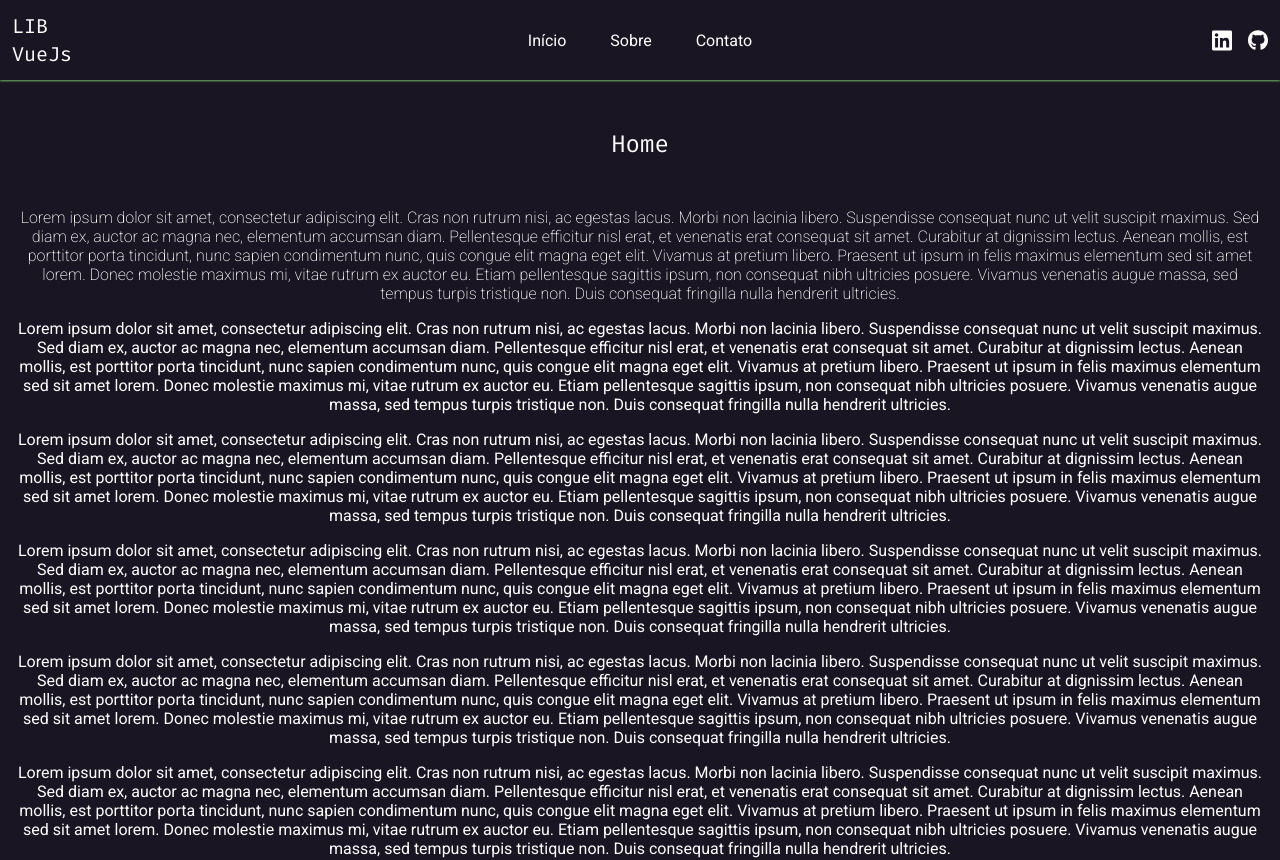
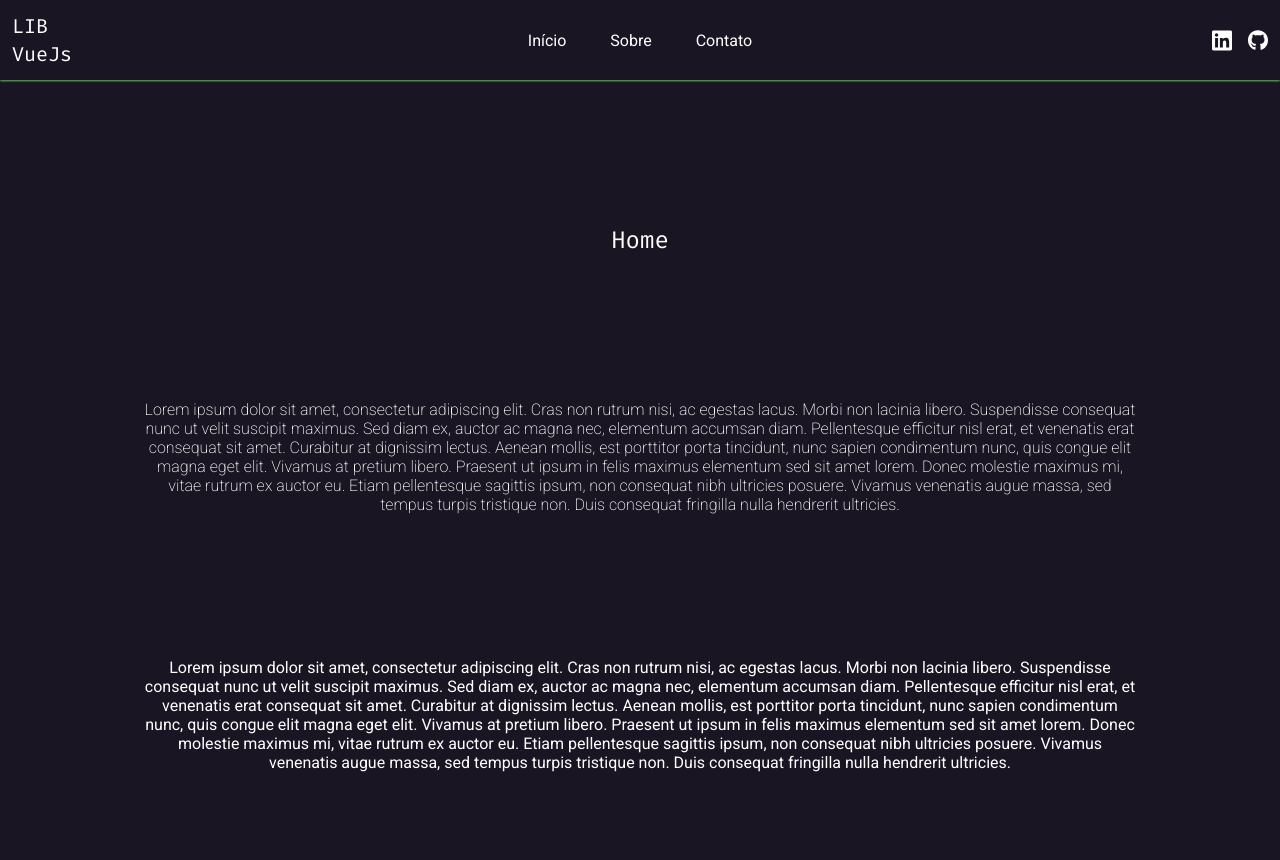
Before and after one commit to alexandre-fb/lib-vuejs, a Nuxt app: page / in a window 1280 px wide. Shown: the top 860 px of the page. Built offline with nearby package versions, Linux system fonts and the light colour scheme.

Commit message:
Initial commit

```diff
--- a/pages/index.vue
+++ b/pages/index.vue
@@ -1,47 +1,77 @@
 <template>
   <div class="w-full max-w-7xl mx-auto">
-    <h1 class="text-center m-12 text-2xl font-firaCode">Home</h1>
-    <p class="m-4 text-center font-extralight">
-      Lorem ipsum dolor sit amet, consectetur adipiscing elit. Cras non rutrum nisi, ac egestas lacus. Morbi non lacinia libero. Suspendisse consequat nunc ut velit suscipit maximus. Sed diam ex, auctor ac magna nec, elementum accumsan diam. Pellentesque efficitur nisl erat, et venenatis erat consequat sit amet. Curabitur at dignissim lectus. Aenean mollis, est porttitor porta tincidunt, nunc sapien condimentum nunc, quis congue elit magna eget elit. Vivamus at pretium libero. Praesent ut ipsum in felis maximus elementum sed sit amet lorem. Donec molestie maximus mi, vitae rutrum ex auctor eu. Etiam pellentesque sagittis ipsum, non consequat nibh ultricies posuere. Vivamus venenatis augue massa, sed tempus turpis tristique non. Duis consequat fringilla nulla hendrerit ultricies.
+    <h1 class="text-center m-36 text-2xl font-firaCode">Home</h1>
+    <p class="m-36 text-center font-extralight">
+      Lorem ipsum dolor sit amet, consectetur adipiscing elit. Cras non rutrum
+      nisi, ac egestas lacus. Morbi non lacinia libero. Suspendisse consequat
+      nunc ut velit suscipit maximus. Sed diam ex, auctor ac magna nec,
+      elementum accumsan diam. Pellentesque efficitur nisl erat, et venenatis
+      erat consequat sit amet. Curabitur at dignissim lectus. Aenean mollis, est
+      porttitor porta tincidunt, nunc sapien condimentum nunc, quis congue elit
+      magna eget elit. Vivamus at pretium libero. Praesent ut ipsum in felis
+      maximus elementum sed sit amet lorem. Donec molestie maximus mi, vitae
+      rutrum ex auctor eu. Etiam pellentesque sagittis ipsum, non consequat nibh
+      ultricies posuere. Vivamus venenatis augue massa, sed tempus turpis
+      tristique non. Duis consequat fringilla nulla hendrerit ultricies.
     </p>
-    <p class="m-4 text-center">
-      Lorem ipsum dolor sit amet, consectetur adipiscing elit. Cras non rutrum nisi, ac egestas lacus. Morbi non lacinia libero. Suspendisse consequat nunc ut velit suscipit maximus. Sed diam ex, auctor ac magna nec, elementum accumsan diam. Pellentesque efficitur nisl erat, et venenatis erat consequat sit amet. Curabitur at dignissim lectus. Aenean mollis, est porttitor porta tincidunt, nunc sapien condimentum nunc, quis congue elit magna eget elit. Vivamus at pretium libero. Praesent ut ipsum in felis maximus elementum sed sit amet lorem. Donec molestie maximus mi, vitae rutrum ex auctor eu. Etiam pellentesque sagittis ipsum, non consequat nibh ultricies posuere. Vivamus venenatis augue massa, sed tempus turpis tristique non. Duis consequat fringilla nulla hendrerit ultricies.
+    <p class="m-36 text-center">
+      Lorem ipsum dolor sit amet, consectetur adipiscing elit. Cras non rutrum
+      nisi, ac egestas lacus. Morbi non lacinia libero. Suspendisse consequat
+      nunc ut velit suscipit maximus. Sed diam ex, auctor ac magna nec,
+      elementum accumsan diam. Pellentesque efficitur nisl erat, et venenatis
+      erat consequat sit amet. Curabitur at dignissim lectus. Aenean mollis, est
+      porttitor porta tincidunt, nunc sapien condimentum nunc, quis congue elit
+      magna eget elit. Vivamus at pretium libero. Praesent ut ipsum in felis
+      maximus elementum sed sit amet lorem. Donec molestie maximus mi, vitae
+      rutrum ex auctor eu. Etiam pellentesque sagittis ipsum, non consequat nibh
+      ultricies posuere. Vivamus venenatis augue massa, sed tempus turpis
+      tristique non. Duis consequat fringilla nulla hendrerit ultricies.
     </p>
-    <p class="m-4 text-center">
-      Lorem ipsum dolor sit amet, consectetur adipiscing elit. Cras non rutrum nisi, ac egestas lacus. Morbi non lacinia libero. Suspendisse consequat nunc ut velit suscipit maximus. Sed diam ex, auctor ac magna nec, elementum accumsan diam. Pellentesque efficitur nisl erat, et venenatis erat consequat sit amet. Curabitur at dignissim lectus. Aenean mollis, est porttitor porta tincidunt, nunc sapien condimentum nunc, quis congue elit magna eget elit. Vivamus at pretium libero. Praesent ut ipsum in felis maximus elementum sed sit amet lorem. Donec molestie maximus mi, vitae rutrum ex auctor eu. Etiam pellentesque sagittis ipsum, non consequat nibh ultricies posuere. Vivamus venenatis augue massa, sed tempus turpis tristique non. Duis consequat fringilla nulla hendrerit ultricies.
+    <p class="m-36 text-center">
+      Lorem ipsum dolor sit amet, consectetur adipiscing elit. Cras non rutrum
+      nisi, ac egestas lacus. Morbi non lacinia libero. Suspendisse consequat
+      nunc ut velit suscipit maximus. Sed diam ex, auctor ac magna nec,
+      elementum accumsan diam. Pellentesque efficitur nisl erat, et venenatis
+      erat consequat sit amet. Curabitur at dignissim lectus. Aenean mollis, est
+      porttitor porta tincidunt, nunc sapien condimentum nunc, quis congue elit
+      magna eget elit. Vivamus at pretium libero. Praesent ut ipsum in felis
+      maximus elementum sed sit amet lorem. Donec molestie maximus mi, vitae
+      rutrum ex auctor eu. Etiam pellentesque sagittis ipsum, non consequat nibh
+      ultricies posuere. Vivamus venenatis augue massa, sed tempus turpis
+      tristique non. Duis consequat fringilla nulla hendrerit ultricies.
     </p>
-    <p class="m-4 text-center">
-      Lorem ipsum dolor sit amet, consectetur adipiscing elit. Cras non rutrum nisi, ac egestas lacus. Morbi non lacinia libero. Suspendisse consequat nunc ut velit suscipit maximus. Sed diam ex, auctor ac magna nec, elementum accumsan diam. Pellentesque efficitur nisl erat, et venenatis erat consequat sit amet. Curabitur at dignissim lectus. Aenean mollis, est porttitor porta tincidunt, nunc sapien condimentum nunc, quis congue elit magna eget elit. Vivamus at pretium libero. Praesent ut ipsum in felis maximus elementum sed sit amet lorem. Donec molestie maximus mi, vitae rutrum ex auctor eu. Etiam pellentesque sagittis ipsum, non consequat nibh ultricies posuere. Vivamus venenatis augue massa, sed tempus turpis tristique non. Duis consequat fringilla nulla hendrerit ultricies.
+    <p class="m-36 text-center">
+      Lorem ipsum dolor sit amet, consectetur adipiscing elit. Cras non rutrum
+      nisi, ac egestas lacus. Morbi non lacinia libero. Suspendisse consequat
+      nunc ut velit suscipit maximus. Sed diam ex, auctor ac magna nec,
+      elementum accumsan diam. Pellentesque efficitur nisl erat, et venenatis
+      erat consequat sit amet. Curabitur at dignissim lectus. Aenean mollis, est
+      porttitor porta tincidunt, nunc sapien condimentum nunc, quis congue elit
+      magna eget elit. Vivamus at pretium libero. Praesent ut ipsum in felis
+      maximus elementum sed sit amet lorem. Donec molestie maximus mi, vitae
+      rutrum ex auctor eu. Etiam pellentesque sagittis ipsum, non consequat nibh
+      ultricies posuere. Vivamus venenatis augue massa, sed tempus turpis
+      tristique non. Duis consequat fringilla nulla hendrerit ultricies.
     </p>
-    <p class="m-4 text-center">
-      Lorem ipsum dolor sit amet, consectetur adipiscing elit. Cras non rutrum nisi, ac egestas lacus. Morbi non lacinia libero. Suspendisse consequat nunc ut velit suscipit maximus. Sed diam ex, auctor ac magna nec, elementum accumsan diam. Pellentesque efficitur nisl erat, et venenatis erat consequat sit amet. Curabitur at dignissim lectus. Aenean mollis, est porttitor porta tincidunt, nunc sapien condimentum nunc, quis congue elit magna eget elit. Vivamus at pretium libero. Praesent ut ipsum in felis maximus elementum sed sit amet lorem. Donec molestie maximus mi, vitae rutrum ex auctor eu. Etiam pellentesque sagittis ipsum, non consequat nibh ultricies posuere. Vivamus venenatis augue massa, sed tempus turpis tristique non. Duis consequat fringilla nulla hendrerit ultricies.
-    </p>
-    <p class="m-4 text-center">
-      Lorem ipsum dolor sit amet, consectetur adipiscing elit. Cras non rutrum nisi, ac egestas lacus. Morbi non lacinia libero. Suspendisse consequat nunc ut velit suscipit maximus. Sed diam ex, auctor ac magna nec, elementum accumsan diam. Pellentesque efficitur nisl erat, et venenatis erat consequat sit amet. Curabitur at dignissim lectus. Aenean mollis, est porttitor porta tincidunt, nunc sapien condimentum nunc, quis congue elit magna eget elit. Vivamus at pretium libero. Praesent ut ipsum in felis maximus elementum sed sit amet lorem. Donec molestie maximus mi, vitae rutrum ex auctor eu. Etiam pellentesque sagittis ipsum, non consequat nibh ultricies posuere. Vivamus venenatis augue massa, sed tempus turpis tristique non. Duis consequat fringilla nulla hendrerit ultricies.
-    </p>
-    <p class="m-4 text-center">
-      Lorem ipsum dolor sit amet, consectetur adipiscing elit. Cras non rutrum nisi, ac egestas lacus. Morbi non lacinia libero. Suspendisse consequat nunc ut velit suscipit maximus. Sed diam ex, auctor ac magna nec, elementum accumsan diam. Pellentesque efficitur nisl erat, et venenatis erat consequat sit amet. Curabitur at dignissim lectus. Aenean mollis, est porttitor porta tincidunt, nunc sapien condimentum nunc, quis congue elit magna eget elit. Vivamus at pretium libero. Praesent ut ipsum in felis maximus elementum sed sit amet lorem. Donec molestie maximus mi, vitae rutrum ex auctor eu. Etiam pellentesque sagittis ipsum, non consequat nibh ultricies posuere. Vivamus venenatis augue massa, sed tempus turpis tristique non. Duis consequat fringilla nulla hendrerit ultricies.
-    </p>
-    <p class="m-4 text-center">
-      Lorem ipsum dolor sit amet, consectetur adipiscing elit. Cras non rutrum nisi, ac egestas lacus. Morbi non lacinia libero. Suspendisse consequat nunc ut velit suscipit maximus. Sed diam ex, auctor ac magna nec, elementum accumsan diam. Pellentesque efficitur nisl erat, et venenatis erat consequat sit amet. Curabitur at dignissim lectus. Aenean mollis, est porttitor porta tincidunt, nunc sapien condimentum nunc, quis congue elit magna eget elit. Vivamus at pretium libero. Praesent ut ipsum in felis maximus elementum sed sit amet lorem. Donec molestie maximus mi, vitae rutrum ex auctor eu. Etiam pellentesque sagittis ipsum, non consequat nibh ultricies posuere. Vivamus venenatis augue massa, sed tempus turpis tristique non. Duis consequat fringilla nulla hendrerit ultricies.
-    </p>
-    <p class="m-4 text-center">
-      Lorem ipsum dolor sit amet, consectetur adipiscing elit. Cras non rutrum nisi, ac egestas lacus. Morbi non lacinia libero. Suspendisse consequat nunc ut velit suscipit maximus. Sed diam ex, auctor ac magna nec, elementum accumsan diam. Pellentesque efficitur nisl erat, et venenatis erat consequat sit amet. Curabitur at dignissim lectus. Aenean mollis, est porttitor porta tincidunt, nunc sapien condimentum nunc, quis congue elit magna eget elit. Vivamus at pretium libero. Praesent ut ipsum in felis maximus elementum sed sit amet lorem. Donec molestie maximus mi, vitae rutrum ex auctor eu. Etiam pellentesque sagittis ipsum, non consequat nibh ultricies posuere. Vivamus venenatis augue massa, sed tempus turpis tristique non. Duis consequat fringilla nulla hendrerit ultricies.
-    </p>
-    <p class="m-4 text-center">
-      Lorem ipsum dolor sit amet, consectetur adipiscing elit. Cras non rutrum nisi, ac egestas lacus. Morbi non lacinia libero. Suspendisse consequat nunc ut velit suscipit maximus. Sed diam ex, auctor ac magna nec, elementum accumsan diam. Pellentesque efficitur nisl erat, et venenatis erat consequat sit amet. Curabitur at dignissim lectus. Aenean mollis, est porttitor porta tincidunt, nunc sapien condimentum nunc, quis congue elit magna eget elit. Vivamus at pretium libero. Praesent ut ipsum in felis maximus elementum sed sit amet lorem. Donec molestie maximus mi, vitae rutrum ex auctor eu. Etiam pellentesque sagittis ipsum, non consequat nibh ultricies posuere. Vivamus venenatis augue massa, sed tempus turpis tristique non. Duis consequat fringilla nulla hendrerit ultricies.
+    <p class="m-36 text-center">
+      Lorem ipsum dolor sit amet, consectetur adipiscing elit. Cras non rutrum
+      nisi, ac egestas lacus. Morbi non lacinia libero. Suspendisse consequat
+      nunc ut velit suscipit maximus. Sed diam ex, auctor ac magna nec,
+      elementum accumsan diam. Pellentesque efficitur nisl erat, et venenatis
+      erat consequat sit amet. Curabitur at dignissim lectus. Aenean mollis, est
+      porttitor porta tincidunt, nunc sapien condimentum nunc, quis congue elit
+      magna eget elit. Vivamus at pretium libero. Praesent ut ipsum in felis
+      maximus elementum sed sit amet lorem. Donec molestie maximus mi, vitae
+      rutrum ex auctor eu. Etiam pellentesque sagittis ipsum, non consequat nibh
+      ultricies posuere. Vivamus venenatis augue massa, sed tempus turpis
+      tristique non. Duis consequat fringilla nulla hendrerit ultricies.
     </p>
   </div>
 </template>
 
 <script>
-import headerComponent from '~/components/Header.vue'
-export default {
-  components: { headerComponent },
-
-}
+export default {};
 </script>
 
 <style>
-
 </style>
```
Also changed, not shown: pages/contato.vue (added, +13 -0 lines), pages/sobre.vue (added, +14 -0 lines), 1 other file (tests, documents, lock files or other folders).
